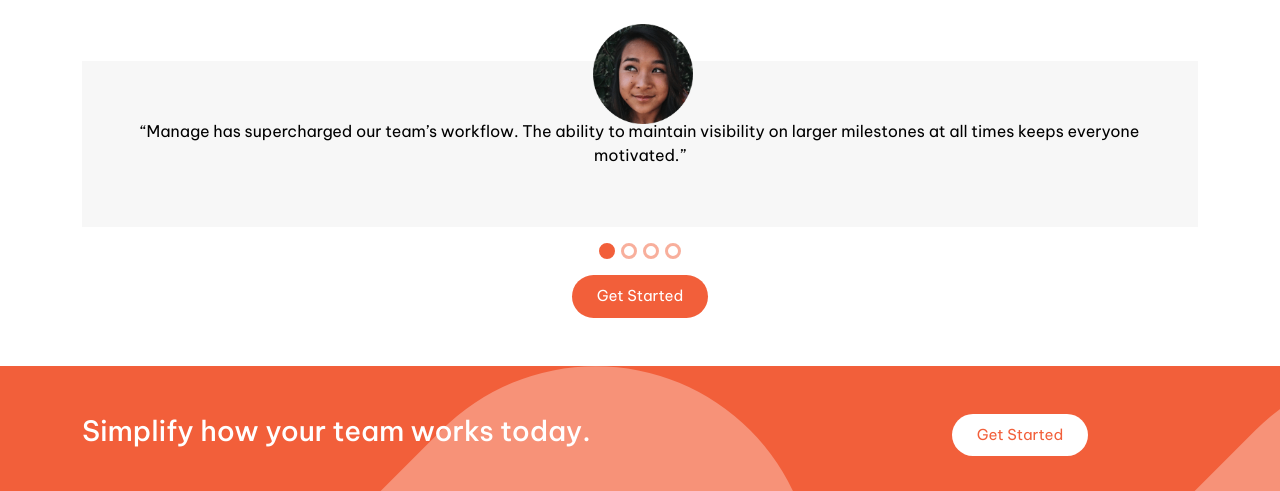
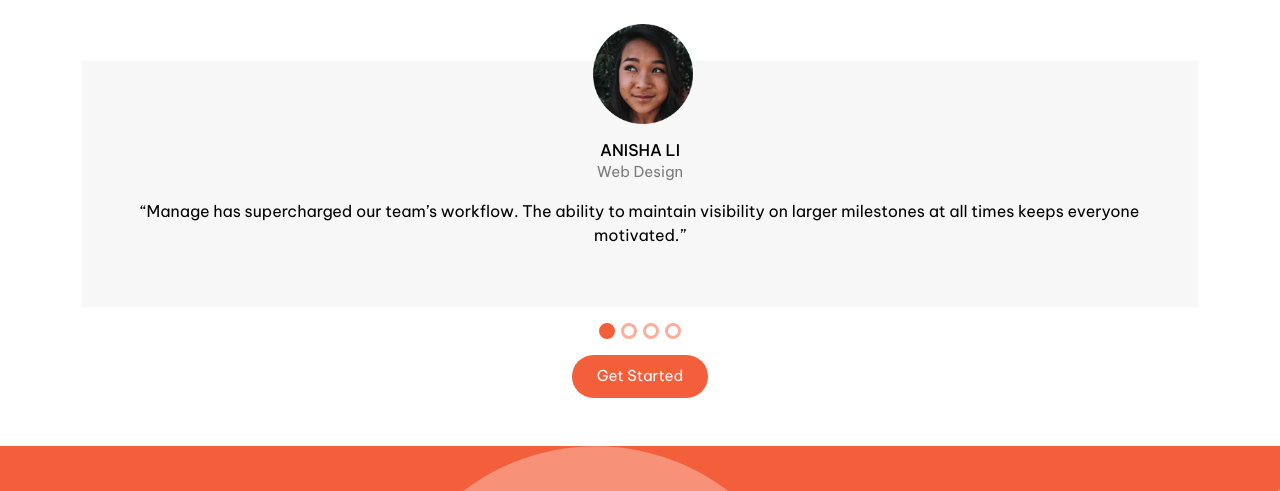
Before and after one commit to Mohammadkardi1/manage-landing-page, a plain HTML site: page index.html in a window 1280 px wide. Shown: the part 1220-1711 px from the top of the page. Drawn offline with Linux system fonts and the light colour scheme.

Commit message:
update syntax

```diff
--- a/css/styles.css
+++ b/css/styles.css
@@ -195,7 +195,7 @@
     left: calc(50% - 47px);
 }
 .community .carousel-inner .carousel-content  {
-    padding-bottom: 5rem;
+    padding-top: 5rem;
 }
 .community .carousel .carousel-item h6 {
     color: black;
```
